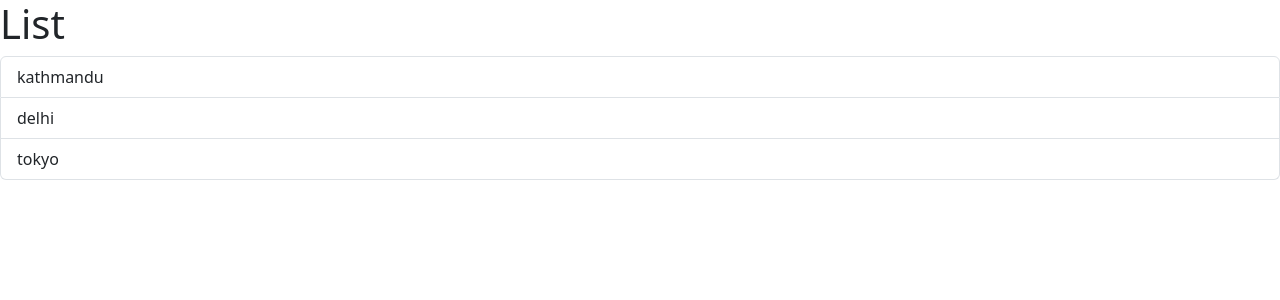
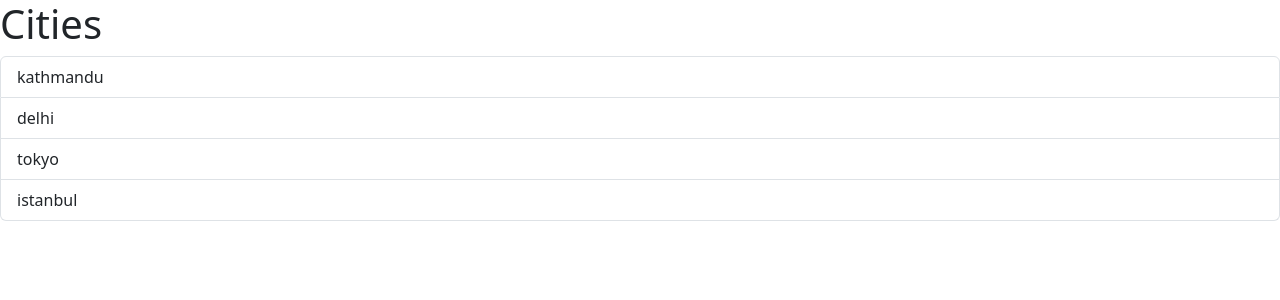
Before and after one commit to vivek874/ReactApp, a React (Vite) app: page / in a window 1280 px wide. Shown: the top 300 px of the page. Built offline with nearby package versions, Linux system fonts and the light colour scheme.

Commit message:
second commit

```diff
--- a/src/App.tsx
+++ b/src/App.tsx
@@ -1,8 +1,20 @@
+import ListGroup from "./components/ListGroup";
 
-import ListGroup from './components/ListGroup';
+function App() {
+  const items = ["kathmandu", "delhi", "tokyo", "istanbul"];
 
-function App(){
+  // event handling
+  const handleSelectItem =  (item: string) => {console.log(item)}
 
-  return <div><ListGroup></ListGroup></div>;
+  return (
+    <div>
+      <ListGroup
+          items = {items}
+          heading = "Cities"
+          onSelectItem= {handleSelectItem} >
+      </ListGroup>
+
+    </div>
+  );
 }
 export default App;
--- a/src/components/ListGroup.tsx
+++ b/src/components/ListGroup.tsx
@@ -1,23 +1,40 @@
-function ListGroup() {
-  const items = ["kathmandu", "delhi", "tokyo"];
+import { useState } from "react";
 
-  //a function
-  const getMessage = () => {
-    return items.length === 0 ? <p>no items</p> : null;
-  };
+// use interface to use same component for multiple data passing
+// input passed to component is props
+// data managed by a component is state
+
+interface Props{
+  items: string[];
+  heading: string;
+  onSelectItem: (item: string) =>  void;
+}
+
+
+function ListGroup({items,heading,onSelectItem}: Props) {
+
+
+  // [variable , function] = initially nth selected
+  const [selectedIndex, setSelectedIndex] = useState(-1);
 
   return (
     <>
-      <h1>List</h1>
-      {getMessage()}
+      <h1>{heading}</h1>
       <ul className="list-group">
-        {items.map((item) => (
+        {items.map((item, index) => (
           <li
-            className="list-group-item"
+            className={
+              selectedIndex === index
+                ? "list-group-item active"
+                : "list-group-item"
+            }
             key={item} //need key so that react knows what item when dynamically updating
-            onClick={() => console.log(item)}
+            onClick={() => {
+              setSelectedIndex(index);
+              onSelectItem(item);
+            }}
           >
-            {item}{" "}
+            {item}
           </li>
         ))}
       </ul>
```
Also changed, not shown: src/components/Alert.tsx (added, +8 -0 lines).
